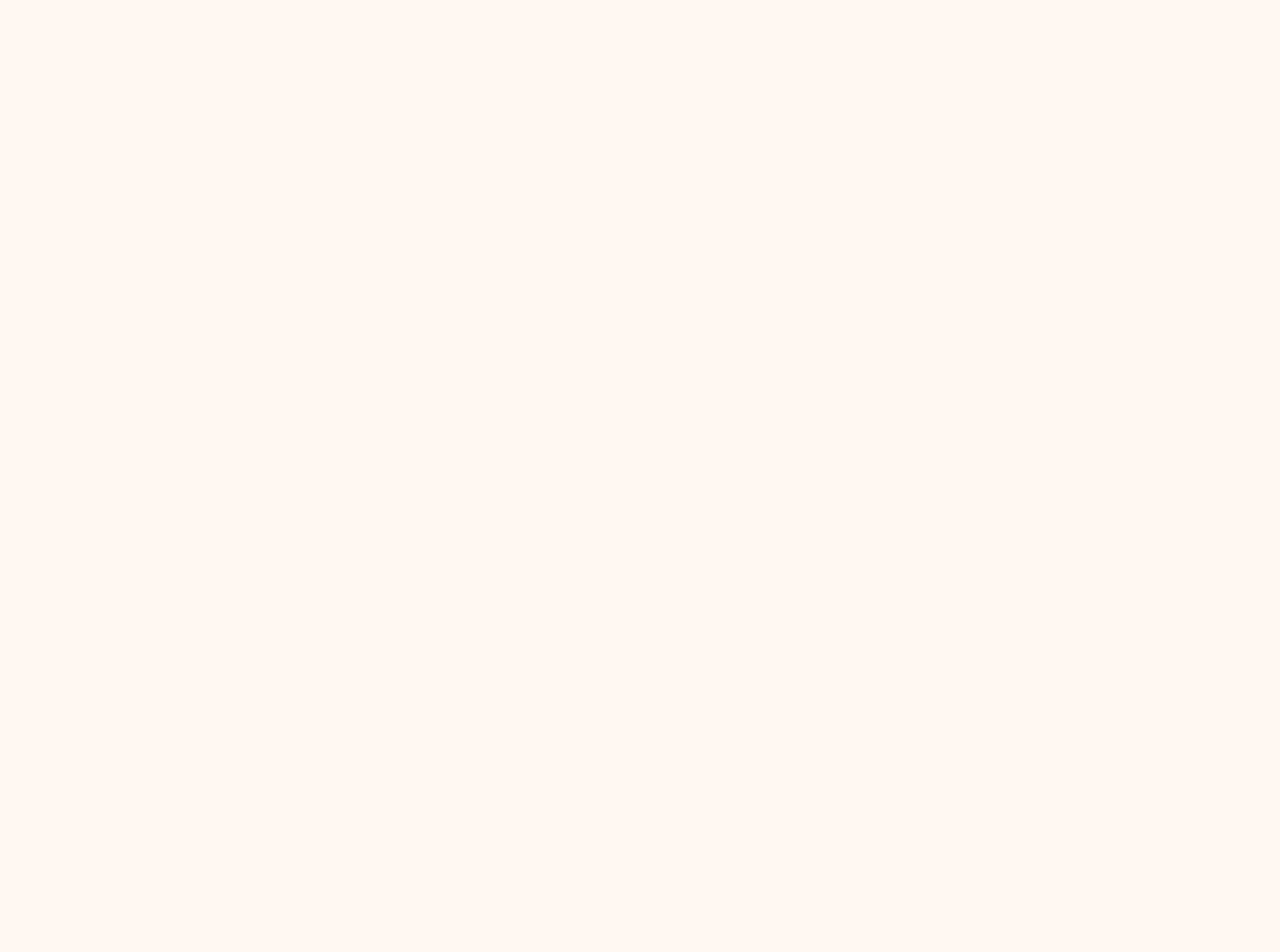
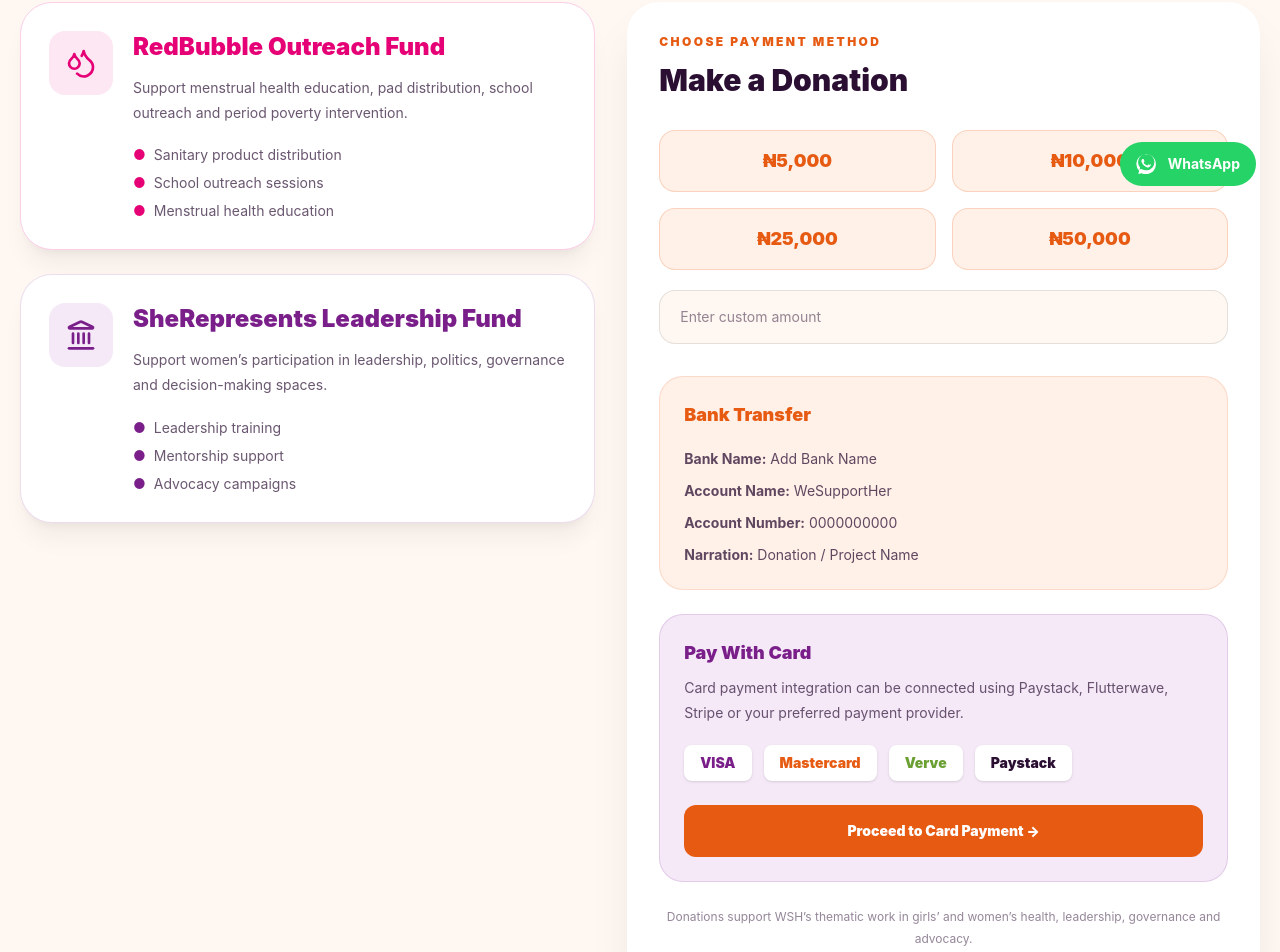
Before and after one commit to vicsystems55/wesupportherng, a Vue app: page /donate in a window 1280 px wide. Before the commit this address had no page. Shown: the part 590-1542 px from the top of the page. Before the commit the page ends 800 px from the top, so only its background shows below. Built offline with nearby package versions, Linux system fonts and the light colour scheme.

Commit message:
gallery page

```diff
--- a/src/components/Header.vue
+++ b/src/components/Header.vue
@@ -12,7 +12,7 @@
       </nav>
 
       <RouterLink
-        to="/get-involved"
+        to="/donate"
         class="hidden rounded-xl bg-secondary px-5 py-3 text-sm font-bold text-white shadow-lg shadow-orange-500/20 transition hover:bg-primary lg:inline-flex"
       >
         Donate Now
--- /dev/null
+++ b/src/pages/Donate.vue
@@ -0,0 +1,171 @@
+<template>
+  <DefaultLayout>
+    <main class="relative overflow-hidden bg-cream px-5 py-24">
+      <div class="mx-auto max-w-7xl">
+        <div class="mx-auto max-w-3xl text-center">
+          <span class="inline-flex rounded-full bg-soft-orange px-5 py-2 text-xs font-black uppercase tracking-[0.25em] text-secondary">
+            Donate Now
+          </span>
+
+          <h1 class="mt-6 font-display text-4xl font-black leading-tight text-dark md:text-6xl">
+            Support programmes that help
+            <span class="text-secondary">women and girls thrive.</span>
+          </h1>
+
+          <p class="mt-6 text-base leading-relaxed text-dark/70 md:text-lg">
+            Your donation supports WSH’s work in menstrual health, menopause awareness,
+            women’s leadership, advocacy and community outreach.
+          </p>
+        </div>
+
+        <div class="mt-16 grid gap-8 lg:grid-cols-[1fr_1.1fr]">
+          <!-- Donation Projects -->
+          <div class="space-y-6">
+            <article
+              v-for="project in projects"
+              :key="project.title"
+              class="rounded-[2rem] border bg-white p-7 shadow-xl shadow-black/5"
+              :class="project.border"
+            >
+              <div class="flex items-start gap-5">
+                <div
+                  class="flex h-16 w-16 shrink-0 items-center justify-center rounded-2xl"
+                  :class="project.bg"
+                >
+                  <component :is="project.icon" class="h-8 w-8" :class="project.color" />
+                </div>
+
+                <div>
+                  <h2 class="text-2xl font-black" :class="project.color">
+                    {{ project.title }}
+                  </h2>
+
+                  <p class="mt-3 text-sm leading-relaxed text-dark/70">
+                    {{ project.text }}
+                  </p>
+
+                  <ul class="mt-5 space-y-2 text-sm text-dark/70">
+                    <li v-for="item in project.items" :key="item" class="flex gap-2">
+                      <span :class="project.color">●</span>
+                      <span>{{ item }}</span>
+                    </li>
+                  </ul>
+                </div>
+              </div>
+            </article>
+          </div>
+
+          <!-- Donation Box -->
+          <div class="rounded-[2rem] bg-white p-8 shadow-2xl shadow-black/10">
+            <p class="text-xs font-black uppercase tracking-[0.2em] text-secondary">
+              Choose Payment Method
+            </p>
+
+            <h2 class="mt-3 font-display text-3xl font-black text-dark">
+              Make a Donation
+            </h2>
+
+            <div class="mt-8 grid gap-4 sm:grid-cols-2">
+              <button
+                v-for="amount in amounts"
+                :key="amount"
+                type="button"
+                class="rounded-2xl border border-secondary/20 bg-soft-orange px-5 py-4 text-lg font-black text-secondary transition hover:bg-secondary hover:text-white"
+              >
+                {{ amount }}
+              </button>
+            </div>
+
+            <input
+              type="text"
+              placeholder="Enter custom amount"
+              class="mt-5 w-full rounded-2xl border border-black/10 bg-cream px-5 py-4 text-sm outline-none focus:border-secondary focus:bg-white"
+            />
+
+            <div class="mt-8 rounded-3xl border border-secondary/15 bg-soft-orange p-6">
+              <h3 class="text-lg font-black text-secondary">
+                Bank Transfer
+              </h3>
+
+              <div class="mt-5 space-y-3 text-sm text-dark/75">
+                <p><strong>Bank Name:</strong> Add Bank Name</p>
+                <p><strong>Account Name:</strong> WeSupportHer</p>
+                <p><strong>Account Number:</strong> 0000000000</p>
+                <p><strong>Narration:</strong> Donation / Project Name</p>
+              </div>
+            </div>
+
+            <div class="mt-6 rounded-3xl border border-primary/15 bg-soft-purple p-6">
+              <h3 class="text-lg font-black text-primary">
+                Pay With Card
+              </h3>
+
+              <p class="mt-2 text-sm leading-relaxed text-dark/70">
+                Card payment integration can be connected using Paystack, Flutterwave,
+                Stripe or your preferred payment provider.
+              </p>
+
+              <div class="mt-5 flex flex-wrap gap-3">
+                <span class="rounded-lg bg-white px-4 py-2 text-sm font-black text-primary shadow-sm">VISA</span>
+                <span class="rounded-lg bg-white px-4 py-2 text-sm font-black text-secondary shadow-sm">Mastercard</span>
+                <span class="rounded-lg bg-white px-4 py-2 text-sm font-black text-accent shadow-sm">Verve</span>
+                <span class="rounded-lg bg-white px-4 py-2 text-sm font-black text-dark shadow-sm">Paystack</span>
+              </div>
+
+              <button
+                type="button"
+                class="mt-6 w-full rounded-xl bg-secondary px-6 py-4 text-sm font-black text-white transition hover:bg-primary"
+              >
+                Proceed to Card Payment →
+              </button>
+            </div>
+
+            <p class="mt-6 text-center text-xs leading-relaxed text-dark/50">
+              Donations support WSH’s thematic work in girls’ and women’s health,
+              leadership, governance and advocacy.
+            </p>
+          </div>
+        </div>
+      </div>
+    </main>
+  </DefaultLayout>
+</template>
+
+<script setup>
+import { useSeoMeta } from '@unhead/vue'
+import DefaultLayout from '@/layouts/DefaultLayout.vue'
+import { Droplets, Landmark } from 'lucide-vue-next'
+
+useSeoMeta({
+  title: 'Donate Now | WeSupportHer',
+  description:
+    'Donate to support WeSupportHer programmes for menstrual health, menopause awareness, women’s leadership and advocacy.',
+  ogTitle: 'Donate Now | WeSupportHer',
+  ogDescription:
+    'Support WSH programmes that empower women and girls through health, dignity, advocacy and leadership.',
+  ogImage: '/seo/donate-thumbnail.jpg',
+})
+
+const amounts = ['₦5,000', '₦10,000', '₦25,000', '₦50,000']
+
+const projects = [
+  {
+    title: 'RedBubble Outreach Fund',
+    text: 'Support menstrual health education, pad distribution, school outreach and period poverty intervention.',
+    items: ['Sanitary product distribution', 'School outreach sessions', 'Menstrual health education'],
+    icon: Droplets,
+    color: 'text-pink-600',
+    bg: 'bg-pink-100',
+    border: 'border-pink-200',
+  },
+  {
+    title: 'SheRepresents Leadership Fund',
+    text: 'Support women’s participation in leadership, politics, governance and decision-making spaces.',
+    items: ['Leadership training', 'Mentorship support', 'Advocacy campaigns'],
+    icon: Landmark,
+    color: 'text-primary',
+    bg: 'bg-soft-purple',
+    border: 'border-primary/15',
+  },
+]
+</script>
--- a/src/router/index.js
+++ b/src/router/index.js
@@ -32,6 +32,12 @@ const routes = [
     name: "OurGallery",
     component: () => import("@/pages/OurGallery.vue"),
   },
+
+    {
+    path: "/donate",
+    name: "Donate",
+    component: () => import("@/pages/Donate.vue"),
+  },
   {
     path: "/contact-us",
     name: "Contact",
```
